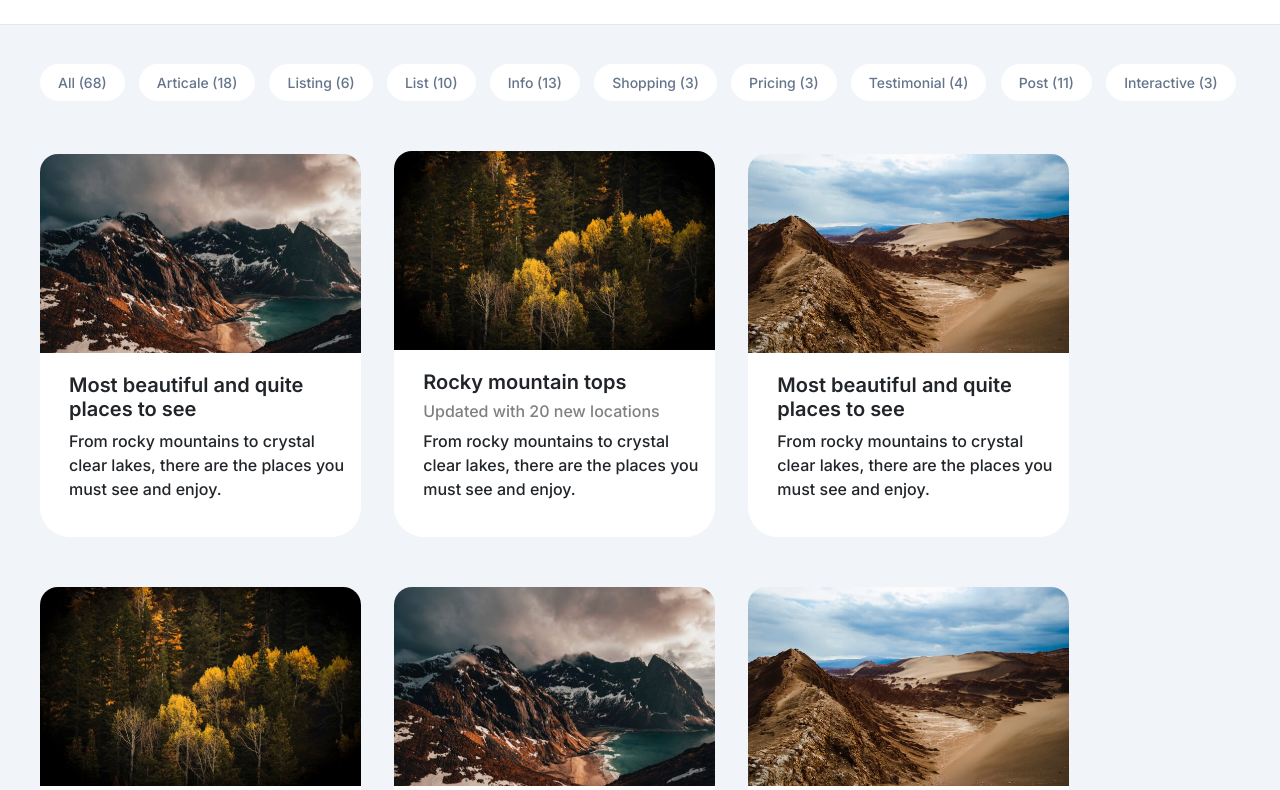
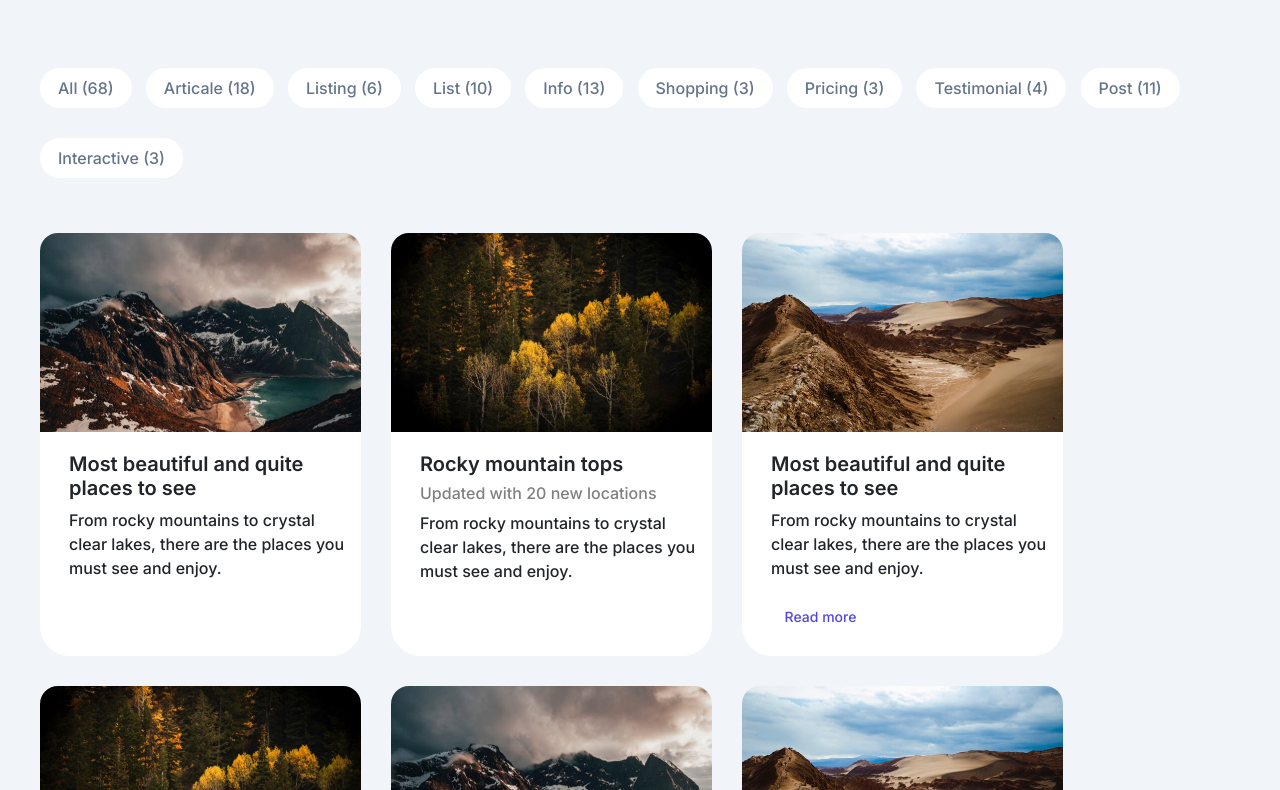
Before and after one commit to RahafAlodhami/Finance, a plain HTML site: page index.html in a window 1280 px wide. Shown: the part 122-912 px from the top of the page. Drawn offline with nearby package versions, Linux system fonts and the light colour scheme.

Commit message:
adding flex wrab

```diff
--- a/assets/scss/modules/_index.scss
+++ b/assets/scss/modules/_index.scss
@@ -1,6 +1,4 @@
- .packageCard-wrapper {
-  // display: -webkit-box;
-  // display: -ms-flexbox;
+.packageCard-wrapper {
   display: flex;
   flex-direction: column;
 }
@@ -24,31 +22,20 @@
 .packageCard-wrapper-body {
   background-color: #f1f5f9;
   border-top: 1px solid #e2e8f0;
-  margin-top: 32px;
+  padding: 45px 40px;
+}
 
-}
-.packageCard-filters {
-  margin-left: 30px;
-  margin-top: 9px;
-  margin-left: 40px;
-}
 .packageCard-filters-button {
   background-color: #ffffff;
   border: none;
-  color: #64748B;
+  color: #64748b;
   padding: 8px 18px;
   margin-right: 10px;
   margin-top: 30px;
   font-size: 16px;
   border-radius: 20px;
-  font-size: 14px;
   font-family: "Inter", sans-serif;
   font-weight: 500;
-
-
-  // &.is-active {
-  //    background-color: rgba(241,245,249,255);
-  // }
 }
 
 button:focus {
@@ -63,15 +50,13 @@ button:hover {
   background-color: white;
   border-radius: 30px;
   width: 321px;
-  margin-left: 10px;
-  margin-right: 19px;
-  margin-top: 50px;
-  display: inline-block;
-
+  margin-right: 30px;
+  margin-bottom: 30px;
 }
 .packageCard-list {
-  margin-left: 30px;
-  border-radius: 30px;
+  display: flex;
+  flex-wrap: wrap;
+  padding-top: 55px;
 }
 
 .packageCard-img {
@@ -81,22 +66,28 @@ button:hover {
   width: 321px;
 }
 
-.packageCard-body{
+.packageCard-body {
   font-family: "Inter", sans-serif;
   padding: 20px 10px 20px 29px;
-
-  }
-.packageCard-body h2{
-font-size: 20px;
-font-weight: 600;
-
+}
+.packageCard-body h2 {
+  font-size: 20px;
+  font-weight: 600;
 }
 
-.packageCard-body-desc{
-  font-size: 14px;
+.packageCard-body h6 {
+  color: gray;
 }
 
-
-.packageCard-body h6{
-  color:gray;
+.packageCard-button {
+  background-color: #ffffff;
+  border: none;
+  color: #4f46e5;
+  width: 99px;
+  height: 40px;
+  border-radius: 20px;
+  font-size: 14px;
+  &:hover {
+    background-color: #dfddf9;
+  }
 }
--- a/index.html
+++ b/index.html
@@ -91,7 +91,7 @@
 
             <div class="packageCard-body">
               <h2>Rocky mountain tops</h2>
-             <h6>Updated with 20 new locations</h6>
+              <h6>Updated with 20 new locations</h6>
               <p class="packageCard-desc">
                 From rocky mountains to crystal clear lakes, there are the
                 places you must see and enjoy.
@@ -114,6 +114,9 @@
                 From rocky mountains to crystal clear lakes, there are the
                 places you must see and enjoy.
               </p>
+              <button type="button" class="packageCard-button is-active">
+                Read more
+              </button>
             </div>
           </div>
           <div class="packageCard">
```
Also changed, not shown: assets/css/style.css, 1 other file.
